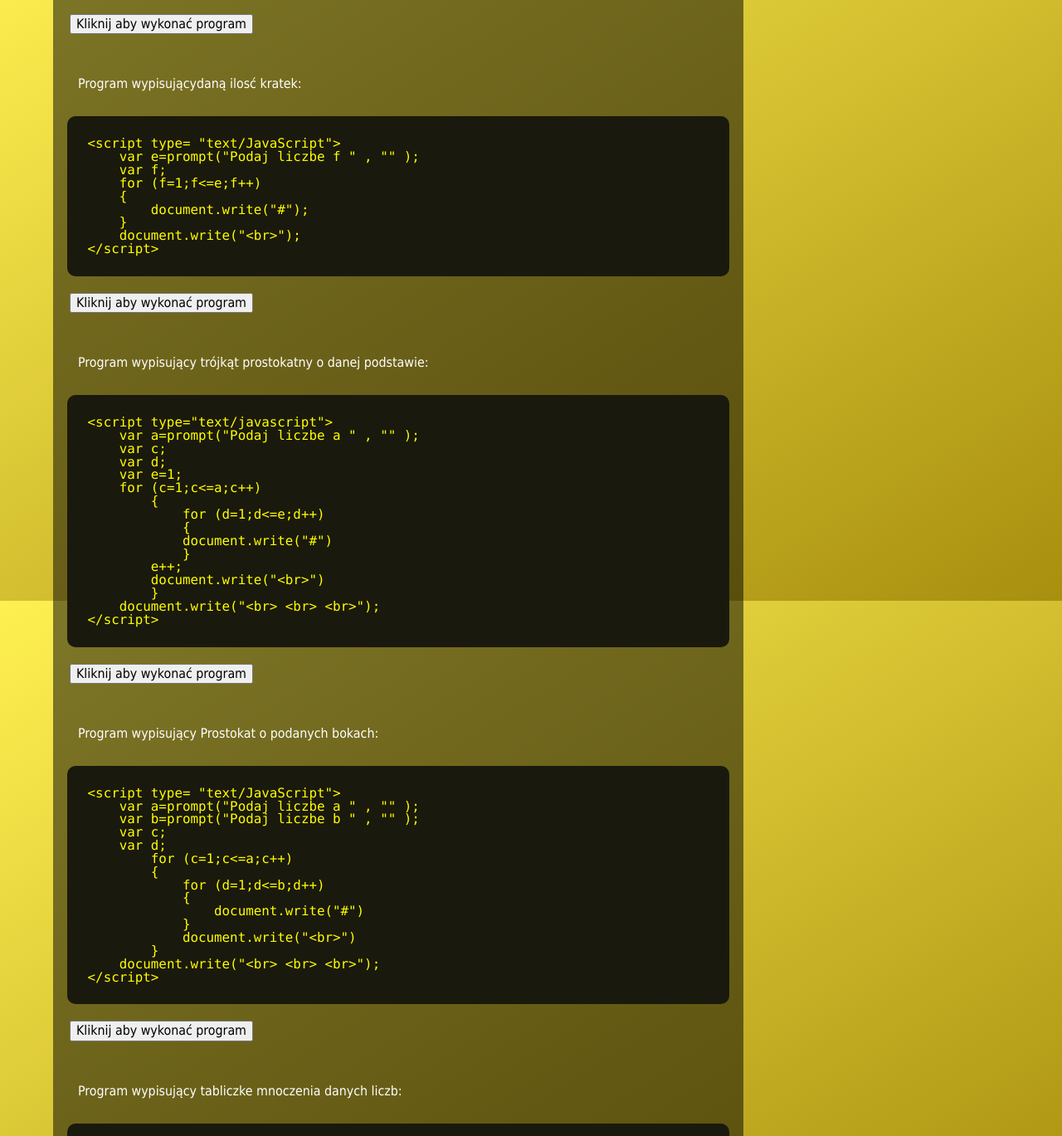
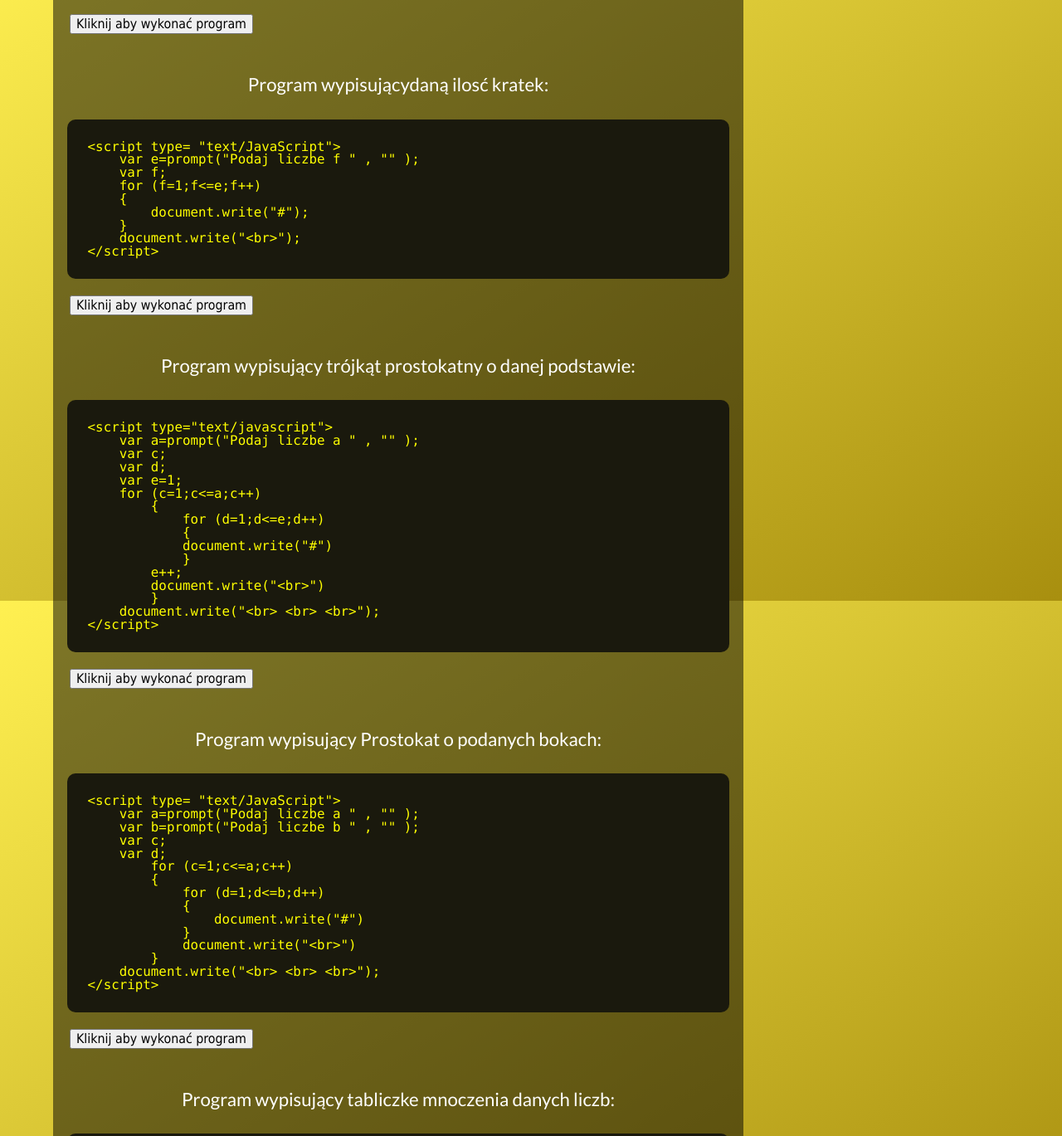
Before and after one commit to Scyzoryk966/paWWW, a plain HTML site: page podstrony/for.html in a window 1280 px wide. Shown: the part 876-2245 px from the top of the page at 83% size. Drawn offline with Linux system fonts and the light colour scheme.

Commit message:
poprawki podstrony for

```diff
--- a/css/style.css
+++ b/css/style.css
@@ -289,6 +289,12 @@ h1 {
     font-size: 2em;
     padding: 30px;
 }
+h2 {
+    font-family: 'Lato', sans-serif;
+    text-align: center;
+    font-size: 1.4em;
+    padding: 30px;
+}
 span.ref{
     position: absolute;
     font-size: 0.8em;
--- a/podstrony/for.html
+++ b/podstrony/for.html
@@ -69,7 +69,7 @@
             document.getElementById('guzik').onclick = wypisz
 		</script>
 
-		<p>Program wypisującydaną ilosć kratek:</p>
+		<h2>Program wypisującydaną ilosć kratek:</h2>
 		<pre>
 &lt;script type= "text/JavaScript">
     var e=prompt("Podaj liczbe f " , "" );
@@ -99,7 +99,7 @@
 
             document.getElementById('guzik2').onclick = wypisz
 		</script>
-		<p>Program wypisujący trójkąt prostokatny o danej podstawie:</p>
+		<h2>Program wypisujący trójkąt prostokatny o danej podstawie:</h2>
 		<pre>
 &lt;script type="text/javascript">
     var a=prompt("Podaj liczbe a " , "" );
@@ -146,7 +146,7 @@
 
             document.getElementById('guzik3').onclick = wypisz
 		</script>
-		<p>Program wypisujący Prostokat o podanych bokach:</p>
+		<h2>Program wypisujący Prostokat o podanych bokach:</h2>
 		<pre>
 &lt;script type= "text/JavaScript">
     var a=prompt("Podaj liczbe a " , "" );
@@ -216,7 +216,7 @@
 
             document.getElementById('guzik3').onclick = wypisz
 		</script>
-		<p>Program wypisujący tabliczke mnoczenia danych liczb:</p>
+		<h2>Program wypisujący tabliczke mnoczenia danych liczb:</h2>
 		<pre>
 &lt;script type= "text/JavaScript">
     var a=prompt("Podaj liczbe a " , "" );
```
